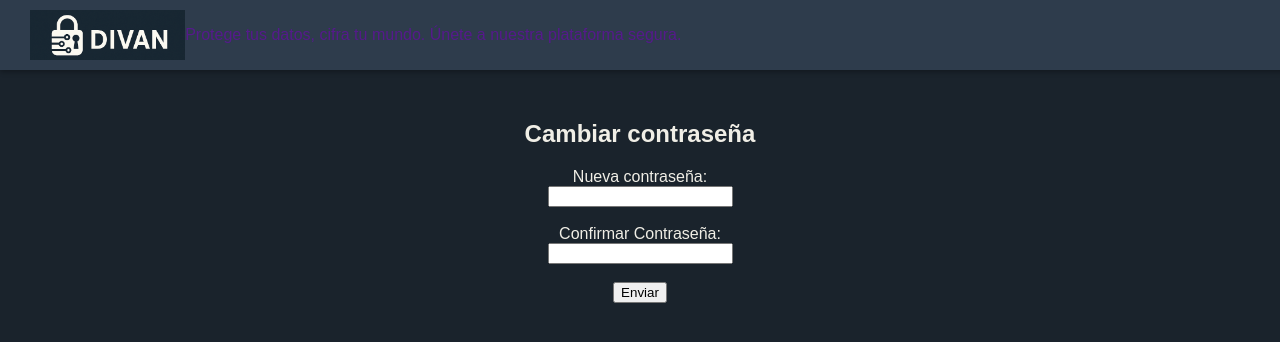
After one commit to imrhop/LoginCripto2, a PHP site: page /php/recuperarNueva.php?token=1 in a window 1280 px wide. The commit adds this page. Shown: the top 342 px of the page. Run offline with PHP 8.4, Linux system fonts and the light colour scheme.

Commit message:
recuperar

```diff
--- a/php/recuperarContrasena.php
+++ b/php/recuperarContrasena.php
@@ -11,6 +11,9 @@
 <body>
 	<div class="navbar">
 		<a href="../index.html" class="logo"><img src="../img/Divan.png"></a>
+		<p style=' color: #ffffff;font-style: italic; text-align: center; margin-top: 20px; margin-left: 5px;'>
+                Protege tus datos, cifra tu mundo
+        	</p>
 		<div class="navbar-links">
 	        <a href="iniciarSesion.php">Iniciar Sesión</a>
 	        <a href="crearCuenta.php">Crear Cuenta</a>
--- /dev/null
+++ b/php/recuperarNueva.php
@@ -0,0 +1,44 @@
+<?php
+$token = $_GET['token'];
+?>
+
+<!DOCTYPE html>
+<html lang="es">
+<head>
+	<meta charset="utf-8">
+	<meta name="viewport" content="width=device-width, initial-scale=1">
+	<title>Cambiar contraseña</title>
+	<link rel="icon" href="../img/logo.ico" type="image/x-icon">
+	<link rel="stylesheet" href="../css/style.css">
+	<script src="../js/RecuperVali.js"></script>
+</head>
+<body>
+	<div class="navbar">
+	    <a href="" class="logo">
+	        <img src="../img/Divan.png" alt="Logo DIVAN">
+			<p >Protege tus datos, cifra tu mundo. Únete a nuestra plataforma segura.</p>
+	    </a>
+	</div>
+
+	<h2>Cambiar contraseña</h2>
+
+	<form action="../php/actualizarContrasena.php" method="POST" id="formContra" >
+
+        <input type="hidden" name="token" value="<?php echo htmlspecialchars($token); ?>">
+        <label for="contrasena">Nueva contraseña:</label><br>
+        <input type="password" id="contrasena" name="contrasena_input" required
+           pattern="^(?=.*[a-z])(?=.*[A-Z])(?=.*\d).{8,}$"
+           title="La contraseña ingresada debe como mínimo tener 8 caracteres, 1 mayúscula, 1 minúscula, 1 número, 1 carácter especial y no deben de tener caracteres iguales consecutivos"><br><br>
+
+        <label for="confirmar_contrasena">Confirmar Contraseña:</label><br>
+        <input type="password" id="confirmar_contrasena" name="confirmar_contrasena_input" required><br><br>
+
+        <!-- Inputs ocultos donde pondrás el hash -->
+        <input type="hidden" id="contrasena_hashed" name="contrasena">
+        <input type="hidden" id="confirmar_contrasena_hashed" name="confirmar_contrasena">
+
+
+		<input type="submit" value="Enviar">
+	</form>
+</body>
+</html>
```
